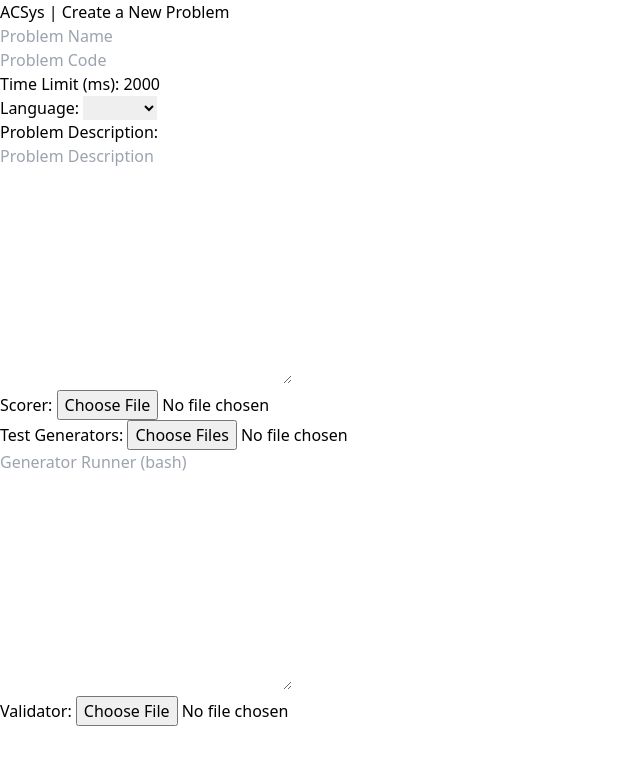
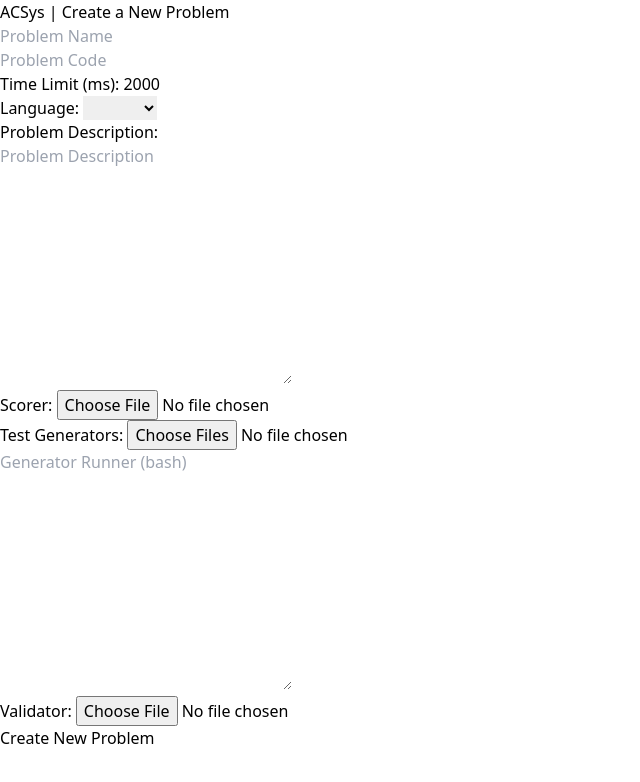
Before and after one commit to smtnhacker/acsys, a SvelteKit app in the folder client/: page /problems/new in a window 1280 px wide. Shown: the top 782 px of the page, without its empty margins (0-640 px from the left). Built offline with nearby package versions, Linux system fonts and the light colour scheme.

Commit message:
feat: add basic navigation

```diff
--- /dev/null
+++ b/client/src/routes/dashboard/+page.svelte
@@ -0,0 +1,4 @@
+<div>
+    Dashboard
+    <a href="/problems">Go to Problem List</a>
+</div>
--- a/client/src/routes/login/+page.svelte
+++ b/client/src/routes/login/+page.svelte
@@ -1,4 +1,6 @@
 <script>
+  import { goto } from '$app/navigation'
+
   let formData = {
     email: "",
     password: "",
@@ -16,6 +18,7 @@
   function handleSubmit(event) {
     event.preventDefault();
     console.log("Submitted", formData);
+    goto('/dashboard')
   }
 </script>
 
--- /dev/null
+++ b/client/src/routes/problem/[slug]/view/+page.server.js
@@ -0,0 +1,5 @@
+export function load({ params }) {
+    return {
+        slug: params.slug
+    };
+}
--- /dev/null
+++ b/client/src/routes/problem/[slug]/view/+page.svelte
@@ -0,0 +1,7 @@
+<script>
+    export let data;
+</script>
+
+<div>
+    Checking out {data.slug}
+</div>
--- a/client/src/routes/problems/TeacherProblemList.svelte
+++ b/client/src/routes/problems/TeacherProblemList.svelte
@@ -46,7 +46,7 @@
         placeholder="Class ID"
         bind:value={classID}
       />
-      <button>New Problem</button>
+      <a href="/problems/new">New Problem</a>
     </div>
     <div>
       {#each problems as problem (problem.code)}
--- a/client/src/routes/problems/new/+page.svelte
+++ b/client/src/routes/problems/new/+page.svelte
@@ -1,4 +1,6 @@
 <script>
+    import { goto } from '$app/navigation'
+
     let scorerInput;
     let validatorInput;
     let generatorsInput;
@@ -18,6 +20,7 @@
     function handleSubmit(event) {
       event.preventDefault();
       console.log("Submitted", formData);
+      goto(`/problem/${formData.code}/view`);
     }
   </script>
 
@@ -108,6 +111,9 @@
             on:change={() => formData.validator = validatorInput.files[0]}
           />
         </label>
+        <label>
+            <input class="cursor-pointer" type="submit" value="Create New Problem">
+        </label>
       </form>
     </div>
   </div>
```
